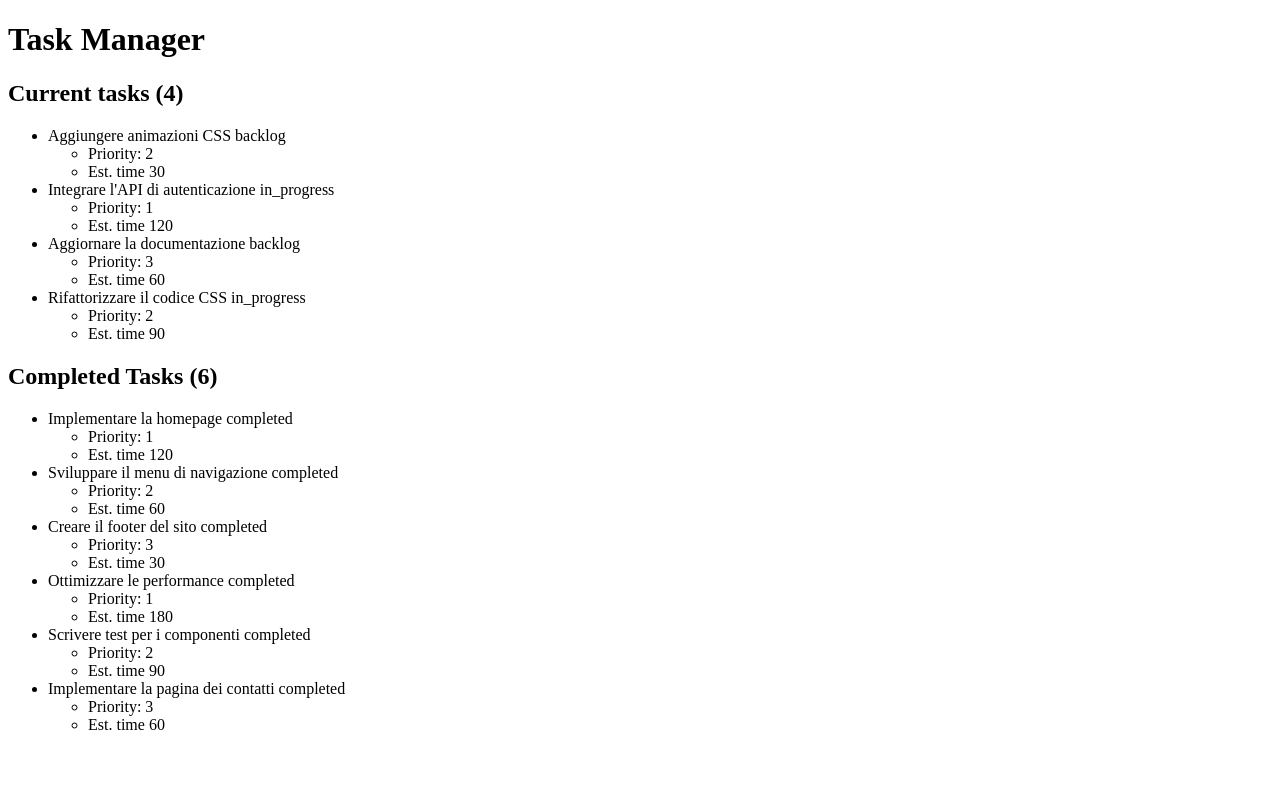
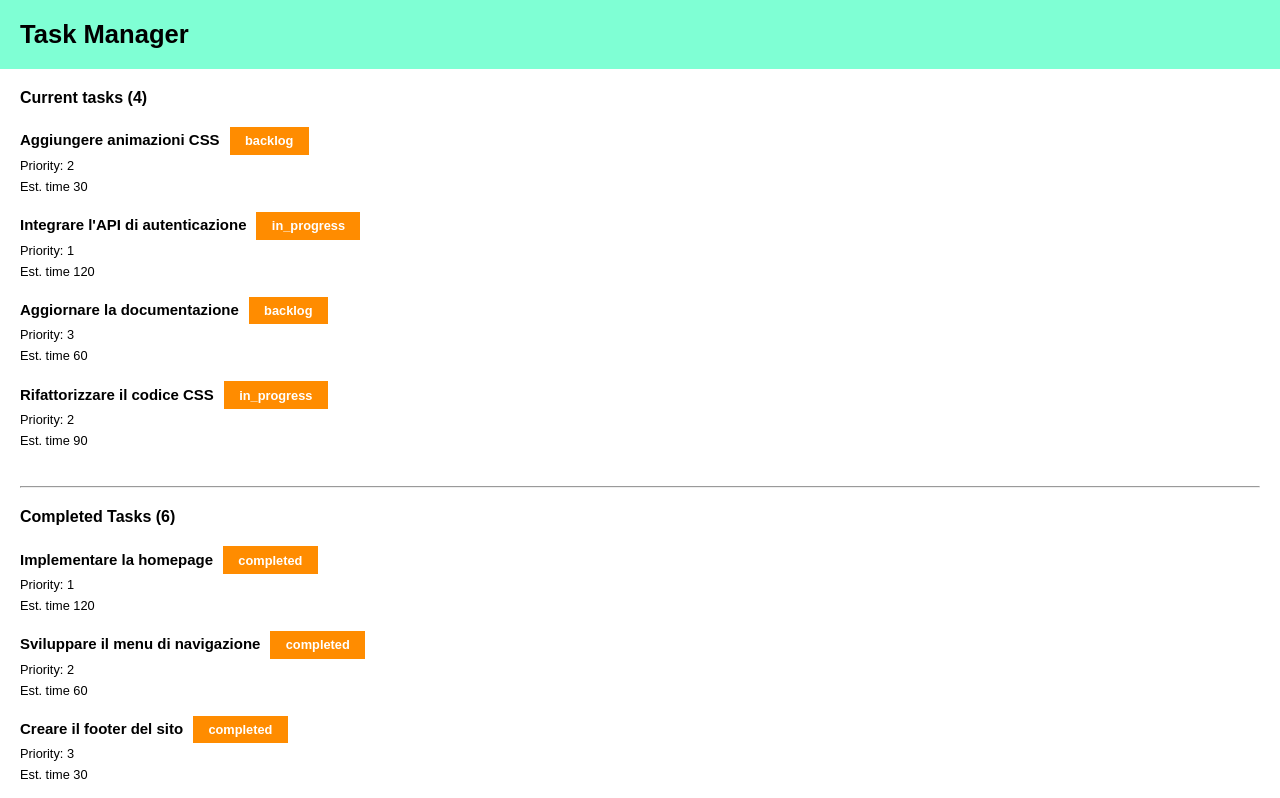
Before and after one commit to federicascognamiglio/react-task-list, a React (Vite) app: page / in a window 1280 px wide. Shown: the top 798 px of the page. Built offline with nearby package versions, Linux system fonts and the light colour scheme.

Commit message:
feat: style completed

```diff
--- a/src/App.jsx
+++ b/src/App.jsx
@@ -7,9 +7,9 @@ function App() {
 
   // Functions
   const printTasks = (tasksArray) => tasksArray.map(curTask =>
-    <li key={curTask.id}>
-      {curTask.title} <span>{curTask.state}</span>
-      <ul>
+    <li className="task-list" key={curTask.id}>
+      <h3 className="title">{curTask.title}</h3><span className="state-tag">{curTask.state}</span>
+      <ul className="inner-list">
         <li key="{curTask.id}.1">Priority: {curTask.priority}</li>
         <li key="{curTask.id}.2">Est. time {curTask.estimatedTime}</li>
       </ul>
@@ -18,15 +18,16 @@ function App() {
   // Output
   return (
     <>
-      <header>
+      <header className="header">
         <h1>Task Manager</h1>
       </header>
-      <main>
-        <div>
+      <main className="main">
+        <div className="current-tasks">
           <h2>Current tasks ({currentTasks.length})</h2>
           <ul>{printTasks(currentTasks)}</ul>
         </div>
-        <div>
+        <hr />
+        <div className="completed-tasks">
           <h2>Completed Tasks ({completedTasks.length})</h2>
           <ul>{printTasks(completedTasks)}</ul>
         </div>
--- a/src/index.css
+++ b/src/index.css
@@ -0,0 +1,58 @@
+/* RESET */
+* {
+    margin: 0;
+    padding: 0;
+    box-sizing: border-box;
+    font-family: Arial, Helvetica, sans-serif;
+}
+
+ul {
+    list-style: none;
+}
+
+/* Header */
+.header {
+    background-color: aquamarine;
+    padding: 20px;
+    font-size: .8rem;
+}
+
+/* Main */
+.main {
+    padding: 0 20px;
+}
+
+.current-tasks,
+.completed-tasks {
+    padding: 20px 0;
+}
+
+.main h2 {
+    font-size: 1rem;
+    padding-bottom: 20px;
+}
+
+.title {
+    display: inline-block;
+    font-weight: 600;
+    padding-bottom: 5px;
+}
+
+.inner-list li {
+    font-weight: 100;
+    padding: 3px 0;
+}
+
+.task-list {
+    font-size: .8rem;
+    padding-bottom: 15px;
+}
+
+.state-tag {
+    display: inline-block;
+    background-color: #ff8c00;
+    color: #ffffff;
+    font-weight: 600;
+    padding: .5em 1.2em;
+    margin-left: 10px;
+}
```
